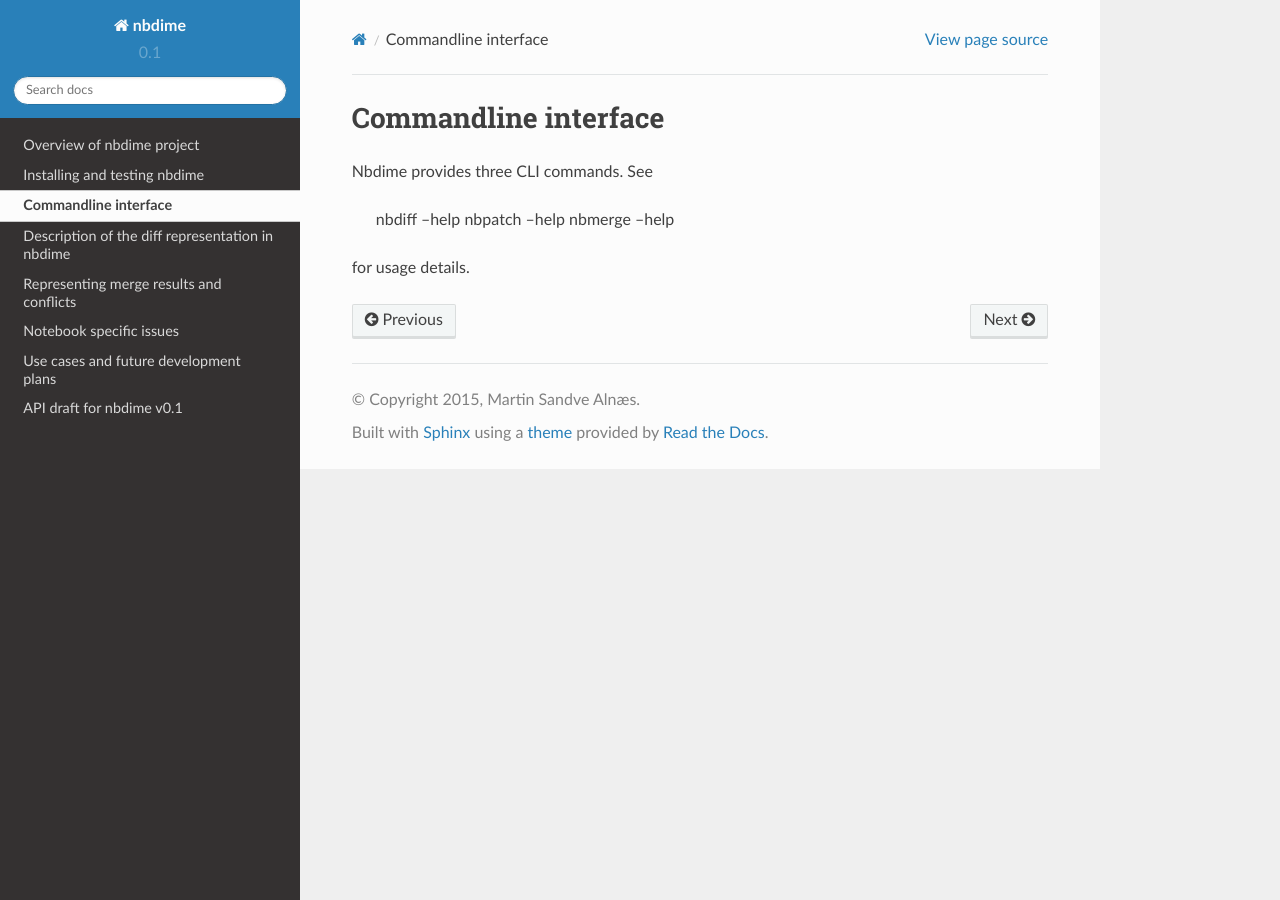
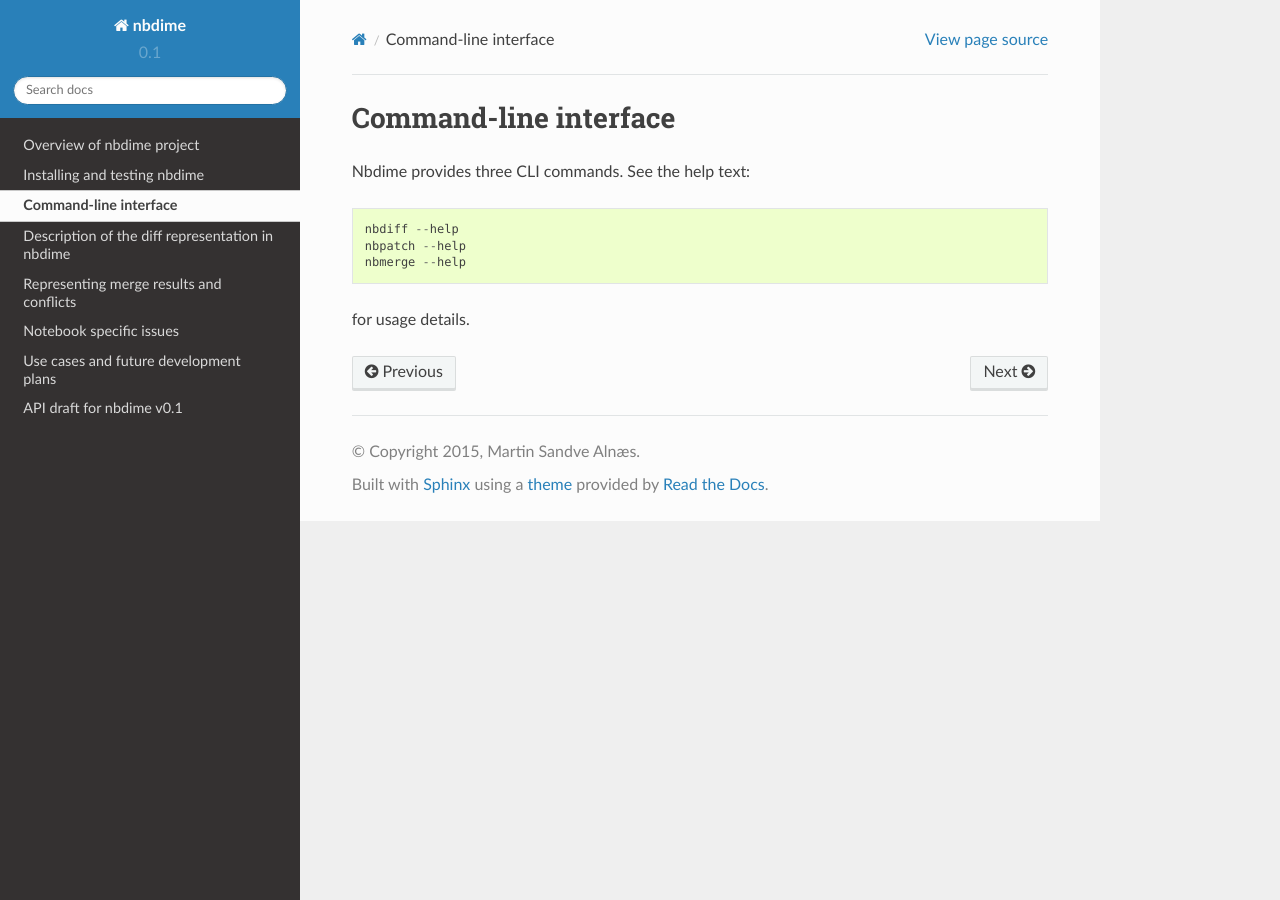
Before and after one commit to jupyter/nbdime, a Sphinx documentation site: the page built from docs/source/cli.rst, in a window 1280 px wide. Built offline with Sphinx 7.4.7 and the Read the Docs theme 2.0.0, drawn with Linux system fonts in a browser that asks for light colours.

Commit message:
Minor edits on cli doc

```diff
--- a/docs/source/cli.rst
+++ b/docs/source/cli.rst
@@ -1,8 +1,8 @@
-=====================
-Commandline interface
-=====================
+======================
+Command-line interface
+======================
 
-Nbdime provides three CLI commands. See
+Nbdime provides three CLI commands. See the help text::
 
     nbdiff --help
     nbpatch --help
```
